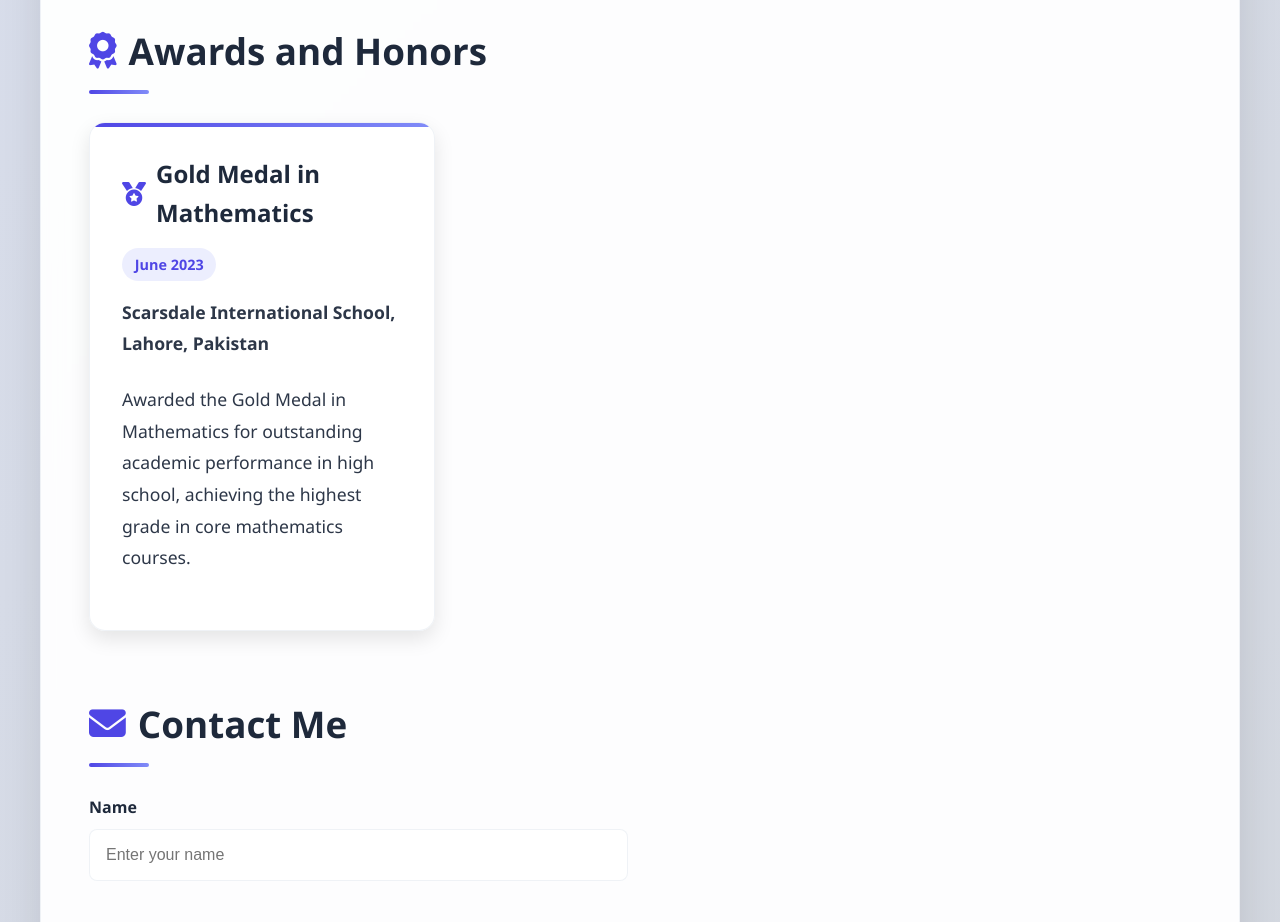
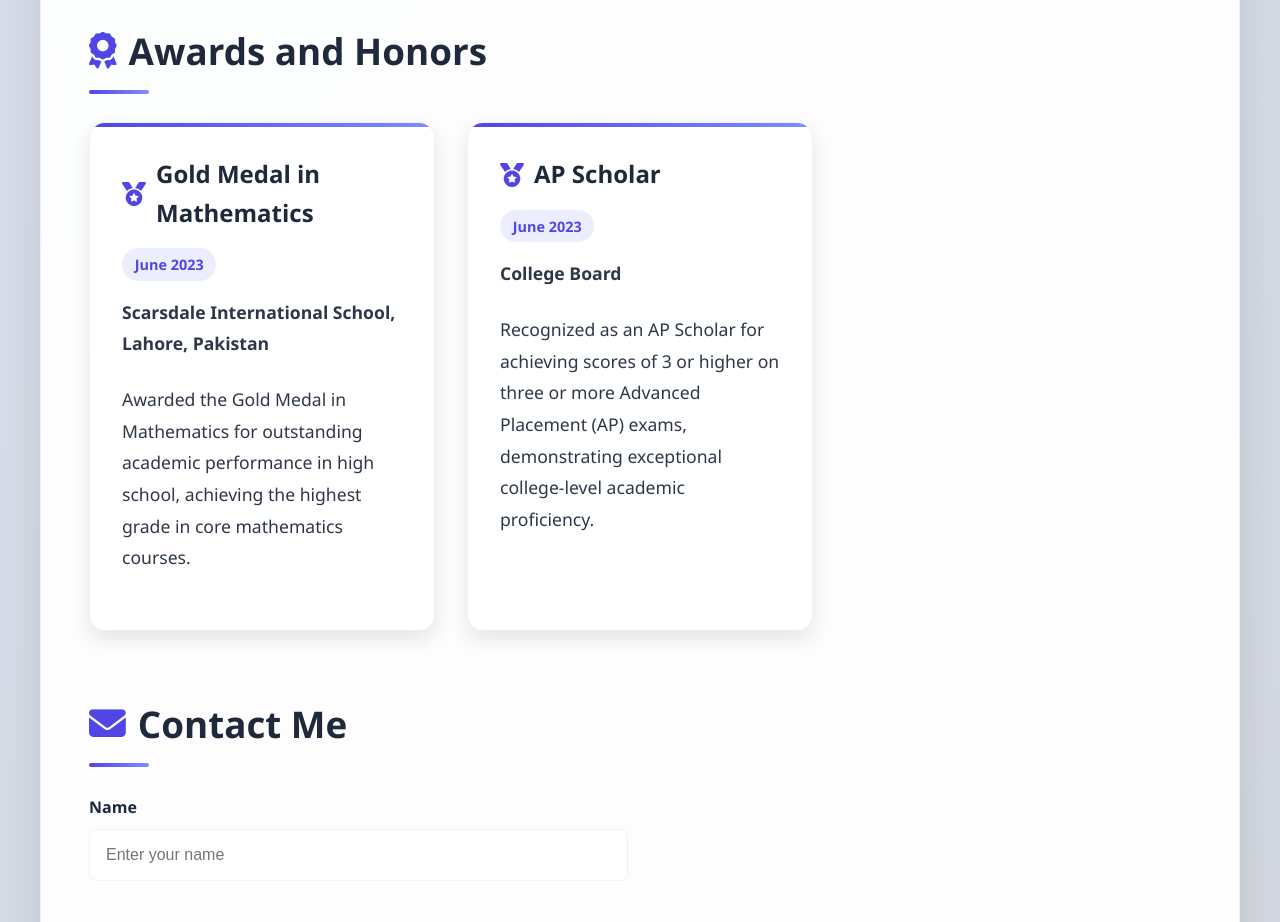
Before and after one commit to codewithakbar11/github-portfolio, a plain HTML site: page index.html in a window 1280 px wide. Shown: the part 4540-5462 px from the top of the page. Drawn offline with Linux system fonts and the light colour scheme.

Commit message:
push
changes

```diff
--- a/index.html
+++ b/index.html
@@ -165,10 +165,7 @@
         </div>
       </div>
     </section>
-  <!--
-  This is a
-  multi-line comment
--->
+
     <section id="awards">
       <h2><i class="fas fa-award"></i> Awards and Honors</h2>
       <div class="card-grid">
@@ -178,6 +175,14 @@
           <p><strong>Scarsdale International School, Lahore, Pakistan</strong></p>
           <p>
             Awarded the Gold Medal in Mathematics for outstanding academic performance in high school, achieving the highest grade in core mathematics courses.
+          </p>
+        </div>
+        <div class="card">
+          <h3><i class="fas fa-medal"></i> AP Scholar</h3>
+          <div class="date">June 2023</div>
+          <p><strong>College Board</strong></p>
+          <p>
+            Recognized as an AP Scholar for achieving scores of 3 or higher on three or more Advanced Placement (AP) exams, demonstrating exceptional college-level academic proficiency.
           </p>
         </div>
       </div>
```
Lines whose indentation alone changed are shown as unchanged.
